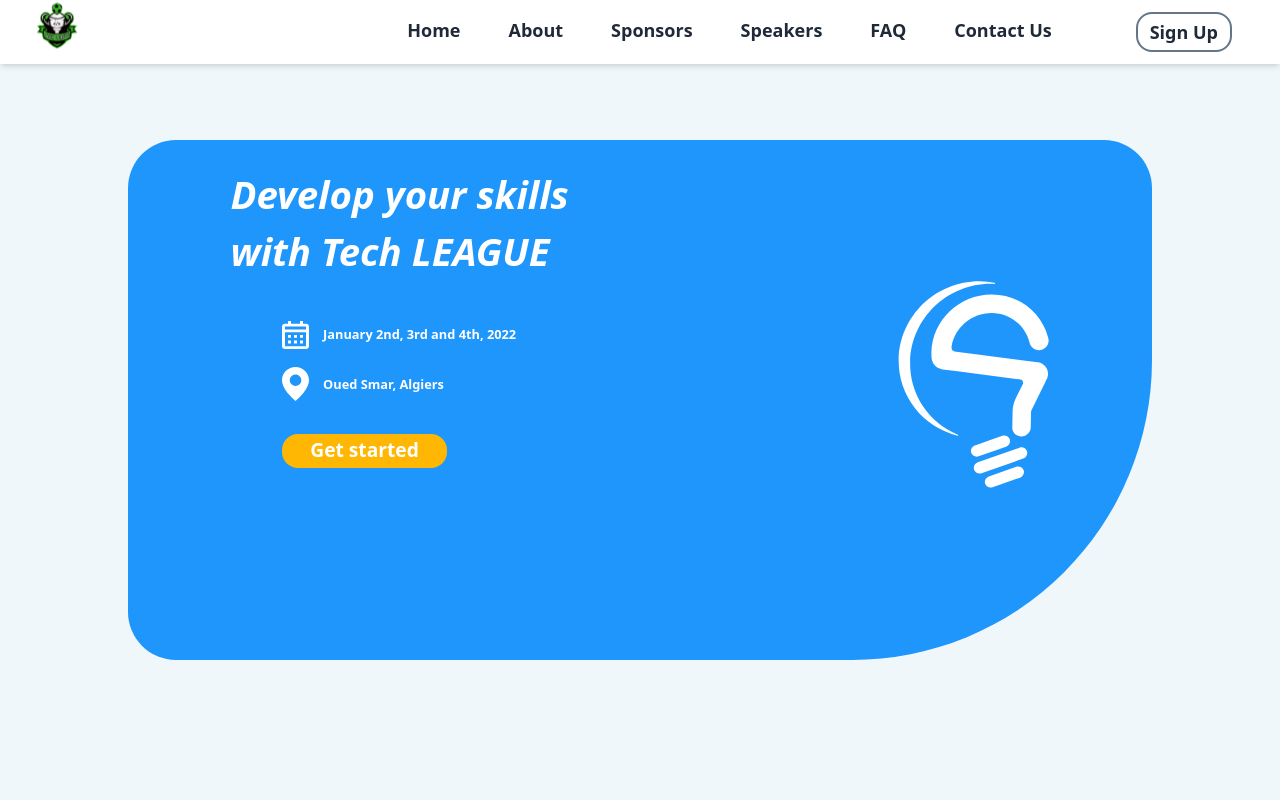
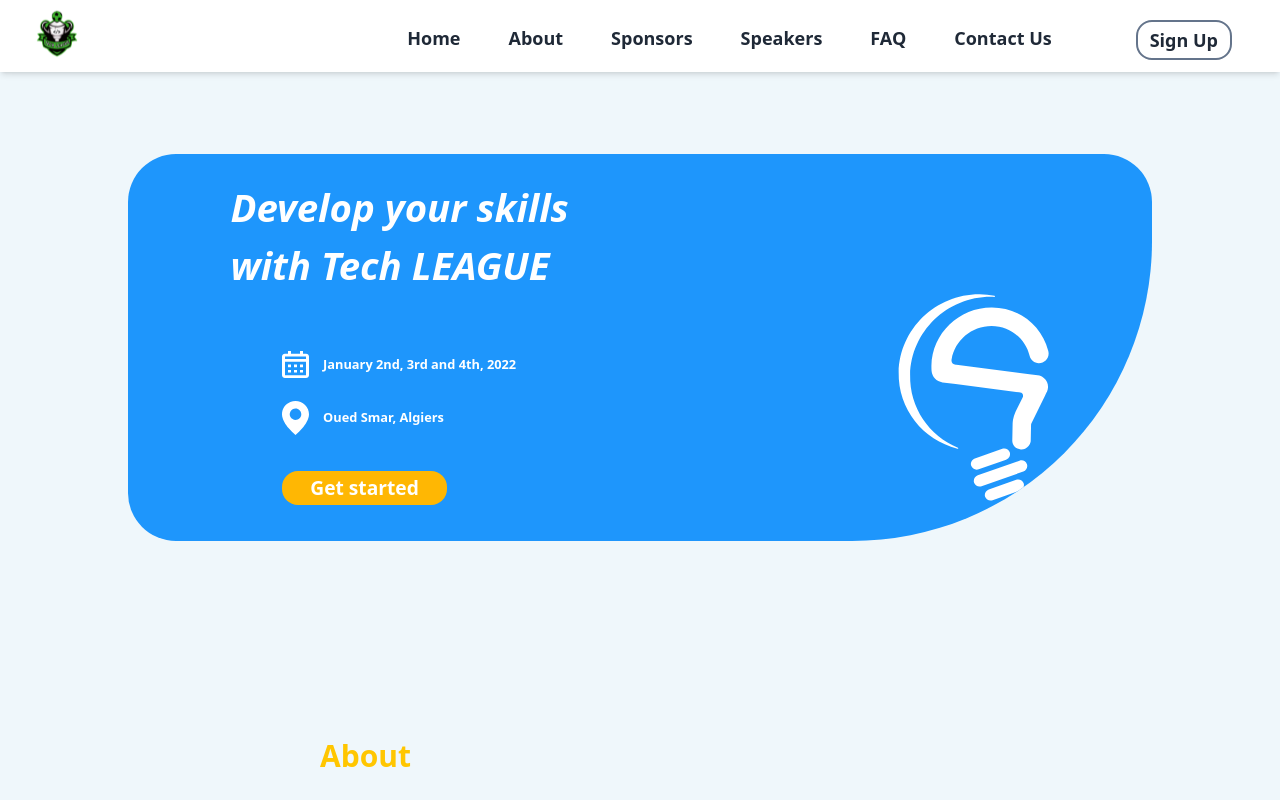
Before and after one commit to SifEddine05/SportLeagueEvent, a Next.js app: page / in a window 1280 px wide. Shown: the top 800 px of the page. Built offline with nearby package versions, Linux system fonts and the light colour scheme.

Commit message:
3 AM changes

```diff
--- a/comps/Nav.js
+++ b/comps/Nav.js
@@ -6,8 +6,8 @@ import Image
 function Nav(props) {
     return (
         <div className=" w-screen flex flex-row justify-between pb-2 lg:pb-3 bg-white shadow-md">
-            <Image src ="/logo.svg" width={50} height={50} className="ml-8"/>
-            <div className="flex flex-row gap-2 lg:gap-6 mr-12 mt-3">
+            <Image src ="/logo.svg" width={50} height={50} className="ml-8 pt-2"/>
+            <div className="flex flex-row gap-2 lg:gap-6 pt-2 mr-12 mt-3">
                <Link href="/">
                   <div className="cursor-pointer px-3 lg:py-1 py-2 font-semibold hover:border-2 hover:font-bold border-slate-500 hover:rounded-2xl text-sm lg:text-lg">Home</div>
                 </Link>
--- a/pages/Hm.js
+++ b/pages/Hm.js
@@ -4,8 +4,8 @@ import Nav from '../comps/Nav';
 function Hm(props) {
     return (
 
-        <div className="w-screen lg:h-screen flex flex-col items-center">
-            <div className="flex flex-col w-full lg:h-full justify-center items-center bg-red-00 bg-[#EFF7FB] py-[5%] lg:py-0">
+        <div className="w-screen  flex flex-col items-center">
+            <div className="flex flex-col w-full lg:h-full justify-center items-center bg-red-00 bg-[#EFF7FB] pt-[12%] ">
               <div className="rounded-tl-[48px] rounded-tr-[48px] rounded-br-[200px] lg:rounded-br-[300px] rounded-bl-[48px] w-[80%] lg:h-[65%] h-[300px] bg-[#1E96FC] flex flex-col overflow-auto">
                     <div className="font-bold text-white text-[3vw] italic ml-[10%] mt-[2.5%]">Develop your skills </div>
                         <div className="font-bold text-white text-[3vw] italic ml-[10%]">with Tech LEAGUE </div>
@@ -27,7 +27,7 @@ function Hm(props) {
                                 </div>
                                 <div className="bg-[#FFB703] w-[60%] py-[1%] rounded-2xl text-center text-[1.5vw] font-semibold text-white mt-[5%] hover:bg-white hover:text-[#135286]">Get started</div>
                             </div>
-                            <div className="w-[15%] h-[15%] mr-[10%]">
+                            <div className="w-[15%] h-[15%] mr-[10%] mb-10">
                                 <img src="/cse.svg" alt="" />
                             </div>
                             {/* <Image src="/cse.svg" width={0} height={0} className="mr-[8%] w-[30%] h-[30%]"/> */}
```
